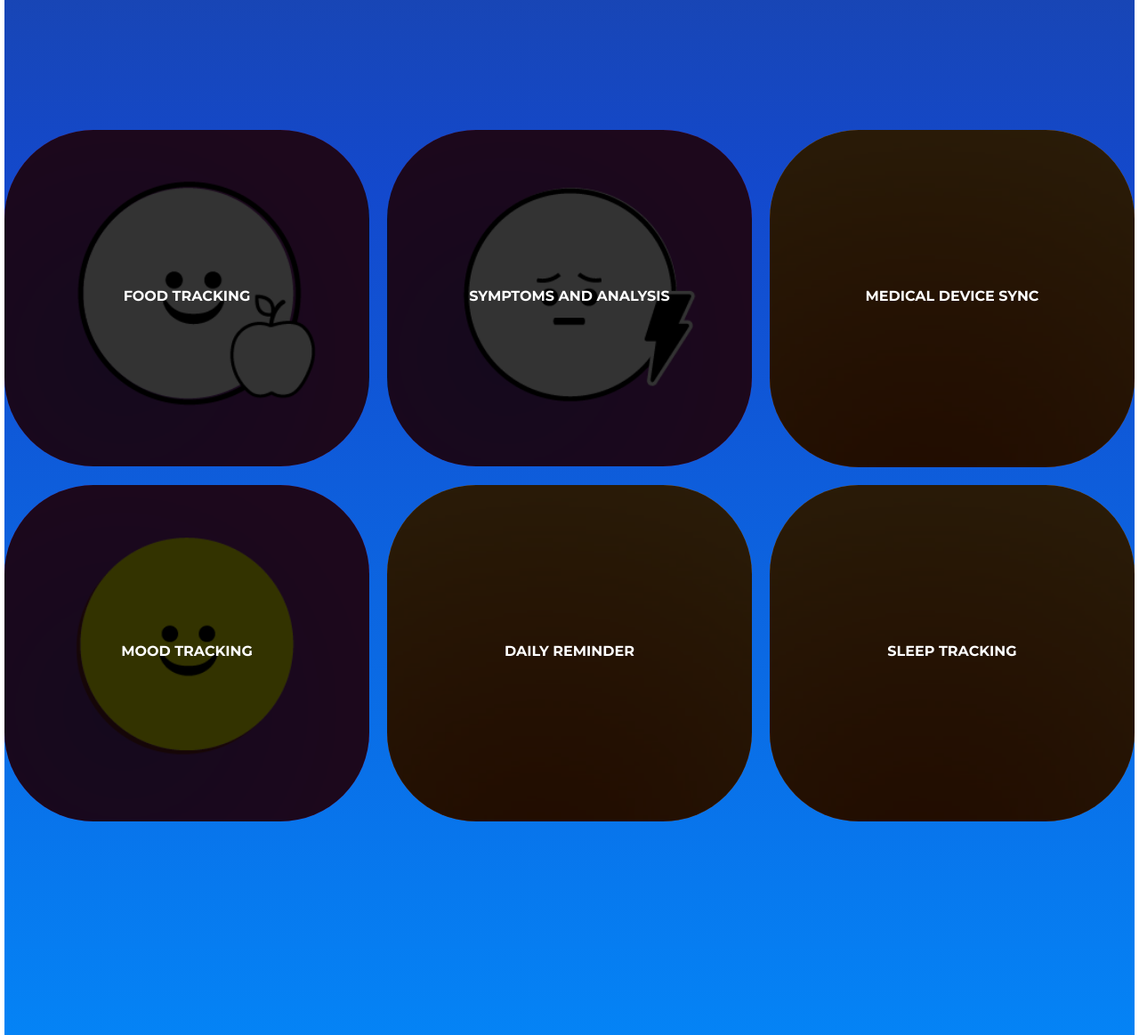
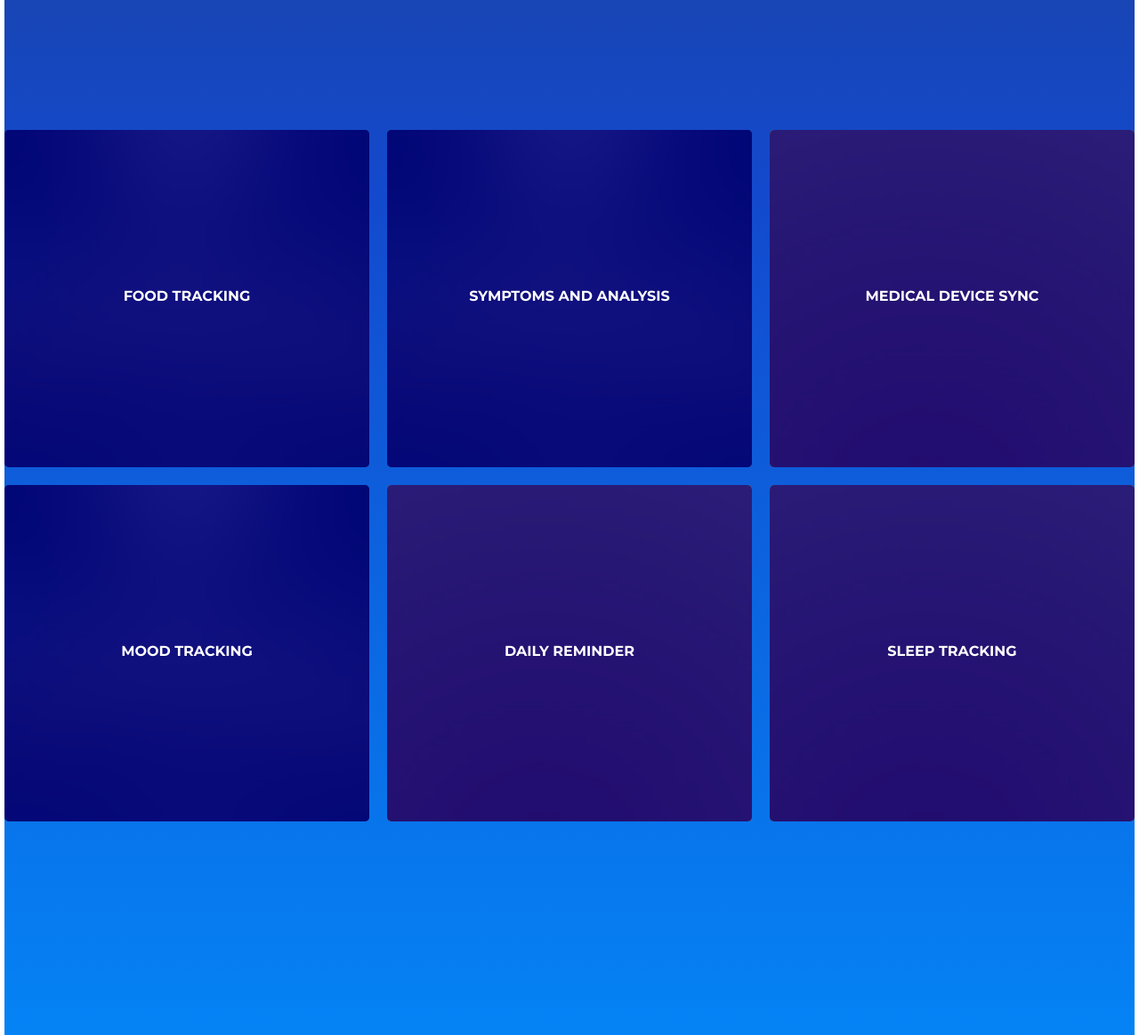
Before and after one commit to AlexaRuth/FA18_advproj_pabulum, a PHP site: page / in a window 1280 px wide. Shown: the part 956-2119 px from the top of the page at 89% size. Run offline with PHP 8.4, Linux system fonts and the light colour scheme.

Commit message:
updates round 2 tonight

```diff
--- a/css/style.css
+++ b/css/style.css
@@ -187,14 +187,14 @@ article, aside, details, figcaption, figure, footer, header, hgroup, menu, nav,
     position: relative;
     display: block;
     width: 100%;
-    border-radius: 100px;
+    border-radius: 5px;
     overflow: hidden;
     }
 
 .tiles article > .image img {
     display: block;
     width: 100%;
-	margin: auto;
+				margin: auto;
     }
 
 .tiles article > .image:before {
@@ -224,7 +224,7 @@ article, aside, details, figcaption, figure, footer, header, hgroup, menu, nav,
     width: 100%;
     height: 100%;
     padding: 1em;
-    border-radius: 4px;
+    border-radius: 5px;
     border-bottom: 0;
     color: #ffffff;
     text-align: center;
@@ -258,7 +258,7 @@ article, aside, details, figcaption, figure, footer, header, hgroup, menu, nav,
     }
 
 .tiles article.style4 > .image:before {
-    background-color: black;
+    background-color: darkblue;
     }
 
 
@@ -267,7 +267,7 @@ body:not(.is-touch) .tiles article:hover > .image {
     }
 
 body:not(.is-touch) .tiles article:hover > .image:before {
-    background-color: #2E364D;
+    background-color: black;
     opacity: 0.35;
     }
 
--- a/index.html
+++ b/index.html
@@ -4,7 +4,7 @@
 <head>
 		<meta charset="UTF-8">
 
-<!--STYLES-->
+ <!--STYLES-->
 		<link href="https://fonts.googleapis.com/css?family=Montserrat:400,500,700" rel="stylesheet">
 		<link rel="stylesheet" type="text/css" href="css/style.css">
 
@@ -22,7 +22,6 @@
   <li><a href="../pages/facts.html">facts</a></li>
 		<li><a href="#!">contact</a></li>
   <li><a href="#!">blog</a></li>
-<!--  <li class="right"><a href="#about">login</a></li>-->
 </ul>
 
 <button class="open-button" onclick="openForm()">login</button>
@@ -105,7 +104,7 @@
 
 <section id="features">
 
-	<section class="tiles">
+<section class="tiles">
 		<!-- FEATURES -->
 
 
@@ -113,13 +112,15 @@
 
 <article class="style4">
 		<span class="image">
-	<img src="images/foods.png" alt="food track" />
+	<img src="images/greybox.jpg" alt="food track" />
 
 		</span>
 		<a href="https://cloud.google.com/vision/">
 		<h2>FOOD TRACKING</h2>
 			<div class="content">
+					<img src="images/foods.png" width=20% alt="food track" />
 			<p>Life is short, Pabulum makes tracking food easy and simple. No measuring, No sifting through thousands of recipes, simply enter whole ingridients or scan your plate. Using FOOD API technology the future of daily logging is in your hands.</p>
+
 <!--			<p>TEXT HERE</p>-->
 			</div>
 		</a>
@@ -129,12 +130,13 @@
 
 <article class="style4">
 		<span class="image">
-		<img src="images/symp.png" alt="symptoms" />
+		<img src="images/greybox.jpg" alt="symptoms" />
 
 		</span>
 		<a href="#!">
 		<h2>SYMPTOMS AND ANALYSIS</h2>
 			<div class="content">
+					<img src="images/symp.png" width=20% alt="food track" />
 			<p>Clean simple and easy graphs, that allow you to sort through specific periods of time. All of your progress is available for download and can be instantly shared with your medical professional.</p>
 <!--			<p>TEXT HERE</p>-->
 			</div>
@@ -163,11 +165,12 @@
 
 <article class="style4">
 		<span class="image">
-		<img src="images/mood1.png" alt="moods" />
+		<img src="images/greybox.jpg" alt="moods" />
 		</span>
 		<a href="https://www.healthline.com/health/mood-food-can-what-you-eat-affect-your-happiness">
 			<h2>MOOD TRACKING</h2>
 			<div class="content">
+					<img src="images/mood1.png" width=20% alt="food track" />
 			<p>Have you ever considered which eating habits and specific foods might help you to feel happier and more energized? Recent research helps illuminate the role food plays in influencing your mood. </p>
 			<p>TEXT HERE</p>
 			</div>
```
